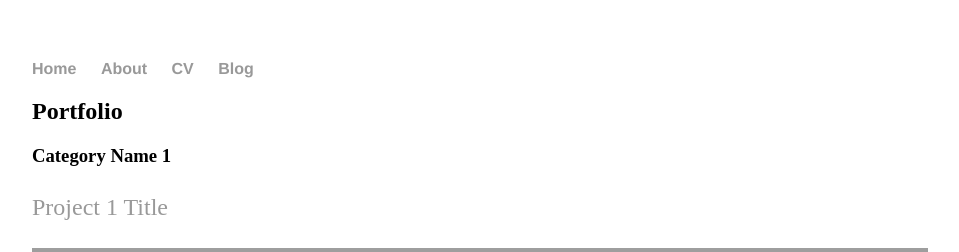
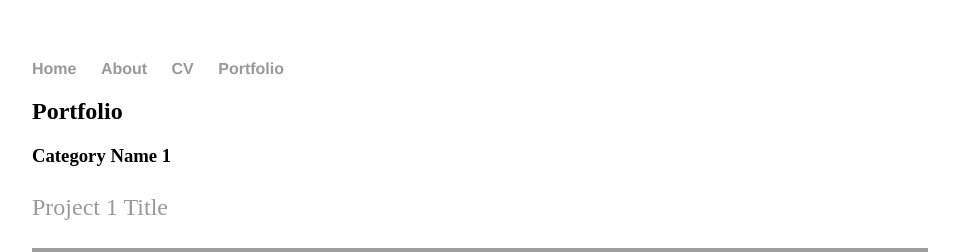
Before and after one commit to MVanDenburg92/MVanDenburg92.github.io, a Jekyll site: the page built from index.md, in a window 1280 px wide and 900 px high. Shown: the top 252 px of the window, without its empty margins (160-1119 px from the left). Built offline with Jekyll 4.4.1, drawn with Linux system fonts in a browser that asks for light colours; our own code applies the rules of GitHub Pages for plain Markdown files; grey boxes are pictures that could not be loaded.

Commit message:
Update default.html

```diff
--- a/_layouts/default.html
+++ b/_layouts/default.html
@@ -9,9 +9,9 @@
 			<nav>
 	    		<ul>
 	        		<li><a href="/">Home</a></li>
-		        	<li><a href="/about">About</a></li>
-	        		<li><a href="/cv">CV</a></li>
-	        		<li><a href="/blog">Blog</a></li>
+        			<li><a href="/about">About</a></li>
+        			<li><a href="/cv">CV</a></li>
+        			<li><a href="https://milesvandenburg.weebly.com/">Portfolio</a></li>
 	    		</ul>
 			</nav>
 			<div class="container">
```
